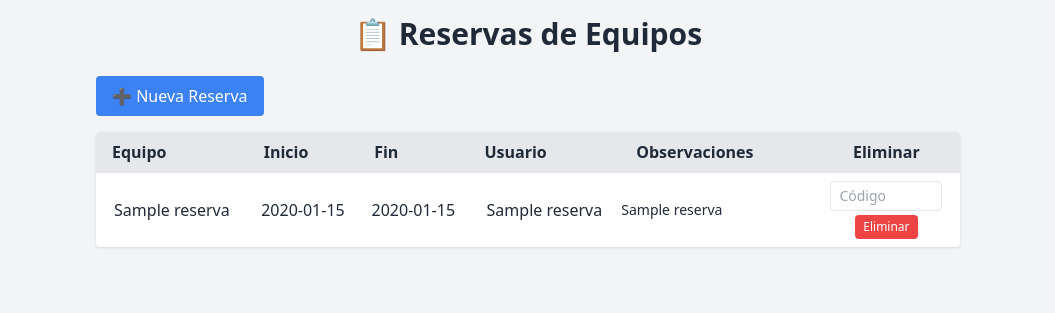
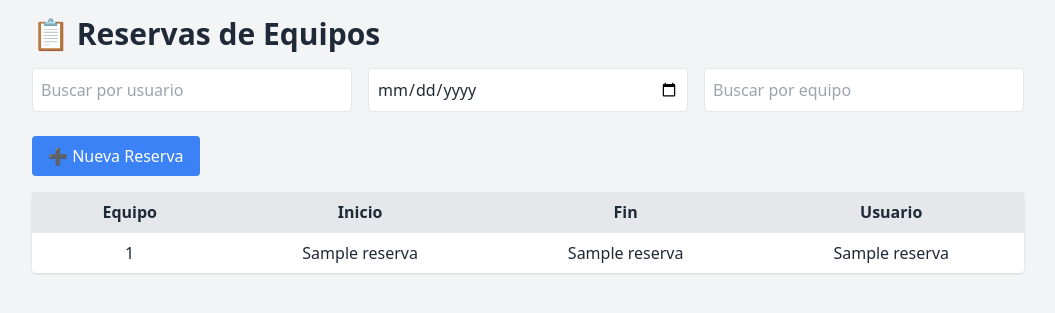
Before and after one commit to dugaveral/lab-reservas, a Flask app: page / in a window 1280 px wide. Shown: the top 313 px of the page, without its empty margins (112-1167 px from the left). Run offline with Flask 3, Linux system fonts and the light colour scheme; a database or web service that is not in the repository returns one stand-in record (values such as "Sample title"); some libraries are stand-ins or nearby versions.

Commit message:
Agrega filtros por usuario, fecha y equipo a la vista principal

```diff
--- a/templates/index.html
+++ b/templates/index.html
@@ -1,43 +1,66 @@
 <!DOCTYPE html>
 <html>
 <head>
-    <title>Reservas de Equipos</title>
-    <script src="https://cdn.tailwindcss.com"></script>
+  <title>Reservas de Equipos</title>
+  <script src="https://cdn.tailwindcss.com"></script>
+  <script>
+    function filtrarReservas() {
+      const usuario = document.getElementById("buscadorUsuario").value.toLowerCase();
+      const fecha = document.getElementById("buscadorFecha").value;
+      const equipo = document.getElementById("buscadorEquipo").value.toLowerCase();
+      const filas = document.querySelectorAll("tbody tr");
+
+      filas.forEach(fila => {
+        const equipoTexto = fila.querySelector(".equipo").textContent.toLowerCase();
+        const fechaTexto = fila.querySelector(".fecha").textContent;
+        const usuarioTexto = fila.querySelector(".usuario").textContent.toLowerCase();
+
+        const coincideUsuario = usuarioTexto.includes(usuario);
+        const coincideFecha = !fecha || fechaTexto.startsWith(fecha);
+        const coincideEquipo = equipoTexto.includes(equipo);
+
+        if (coincideUsuario && coincideFecha && coincideEquipo) {
+          fila.style.display = "";
+        } else {
+          fila.style.display = "none";
+        }
+      });
+    }
+  </script>
 </head>
 <body class="bg-gray-100 text-gray-800">
-  <div class="max-w-4xl mx-auto p-4">
-    <h1 class="text-3xl font-bold text-center mb-6">📋 Reservas de Equipos</h1>
-    <div class="flex justify-between mb-4">
-      <a href="/reservar" class="bg-blue-500 text-white px-4 py-2 rounded hover:bg-blue-600">➕ Nueva Reserva</a>
+  <div class="max-w-5xl mx-auto p-4">
+    <h1 class="text-3xl font-bold mb-4">📋 Reservas de Equipos</h1>
+
+    <div class="flex flex-col md:flex-row gap-4 mb-6">
+      <input id="buscadorUsuario" oninput="filtrarReservas()" placeholder="Buscar por usuario"
+             class="p-2 border rounded w-full md:w-1/3" />
+      <input type="date" id="buscadorFecha" onchange="filtrarReservas()"
+             class="p-2 border rounded w-full md:w-1/3" />
+      <input type="text" id="buscadorEquipo" oninput="filtrarReservas()" placeholder="Buscar por equipo"
+             class="p-2 border rounded w-full md:w-1/3" />
     </div>
 
-    <table class="table-auto w-full bg-white shadow rounded overflow-hidden">
+    <a href="/reservar" class="inline-block bg-blue-500 text-white px-4 py-2 rounded mb-4">
+      ➕ Nueva Reserva
+    </a>
+
+    <table class="table-auto w-full bg-white shadow rounded">
       <thead class="bg-gray-200">
-        <tr class="text-left">
+        <tr>
           <th class="px-4 py-2">Equipo</th>
           <th class="px-4 py-2">Inicio</th>
           <th class="px-4 py-2">Fin</th>
           <th class="px-4 py-2">Usuario</th>
-          <th class="px-4 py-2">Observaciones</th>
-          <th class="px-4 py-2 text-center">Eliminar</th>
         </tr>
       </thead>
       <tbody>
         {% for r in reservas %}
-        <tr class="border-t text-center hover:bg-gray-50">
-          <td class="py-2">{{ r[1] }}</td>
-          <td class="py-2">{{ r[2].strftime('%Y-%m-%d %H:%M') }}</td>
-          <td class="py-2">{{ r[3].strftime('%Y-%m-%d %H:%M') }}</td>
-          <td class="py-2">{{ r[4] }}</td>
-          <td class="py-2 text-left text-sm">{{ r[6] }}</td>
-          <td class="py-2">
-            <form action="/eliminar/{{ r[0] }}" method="POST" class="flex flex-col items-center space-y-1">
-              <input type="text" name="codigo" placeholder="Código" required class="border rounded px-2 py-1 text-sm w-28">
-              <button type="submit" class="bg-red-500 text-white text-xs px-2 py-1 rounded hover:bg-red-600">
-                Eliminar
-              </button>
-            </form>
-          </td>
+        <tr class="text-center border-t">
+          <td class="py-2 equipo">{{ r[0] }}</td>
+          <td class="py-2 fecha">{{ r[1].replace('T', ' ')[:16] }}</td>
+          <td class="py-2">{{ r[2].replace('T', ' ')[:16] }}</td>
+          <td class="py-2 usuario">{{ r[3] }}</td>
         </tr>
         {% endfor %}
       </tbody>
```
